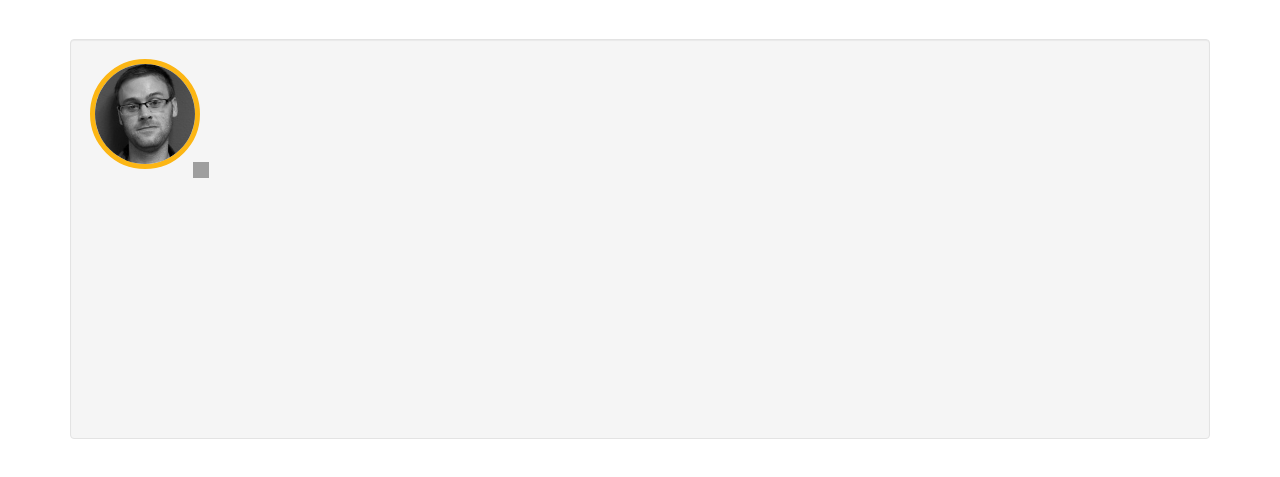
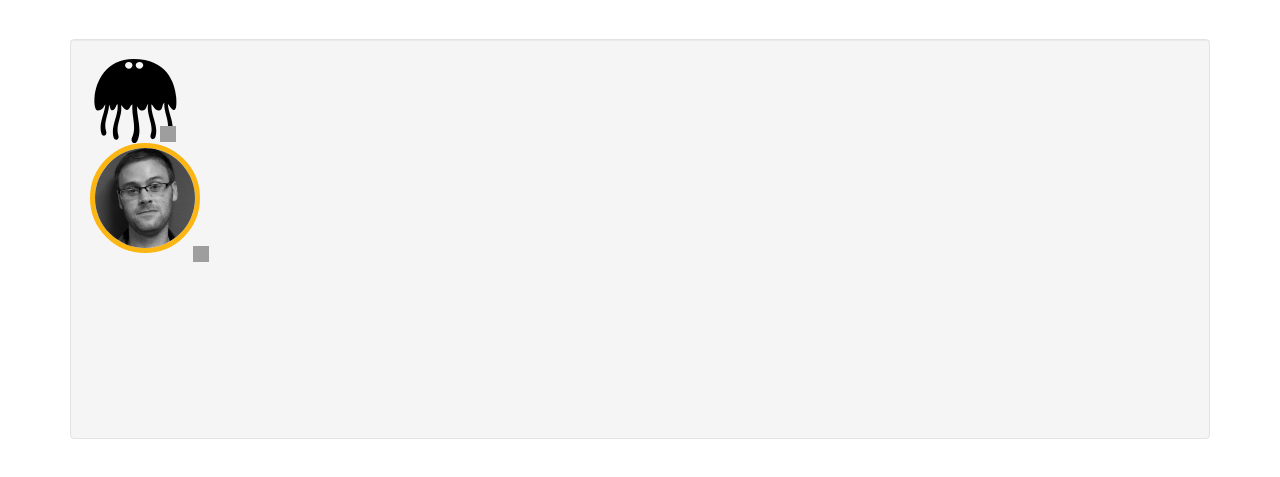
Before and after one commit to mjhea0/jquery-draggable-resizeable, a plain HTML site: page index.html in a window 1280 px wide. Shown: the part 159-636 px from the top of the page. Drawn offline with nearby package versions, Linux system fonts and the light colour scheme; grey boxes are pictures that could not be loaded; a web font is replaced by a local one.

Commit message:
added svg

```diff
--- a/assets/main.css
+++ b/assets/main.css
@@ -1,6 +1,6 @@
 body {padding-top: 50px;}
 .well{height: 400px;}
-img {
+.img-me {
   -moz-border-radius: 100px;
   -webkit-border-radius: 100px;
   border-radius: 100px;
--- a/assets/main.js
+++ b/assets/main.js
@@ -1,8 +1,8 @@
 $(function() {
-  $('#drag-me').draggable( {
+  $('.drag-me').draggable( {
     containment: '#containment',
     cursor: 'move',
     snap: '#content'
   });
-  $('#resize-me').resizable();
+  $('.resize-me').resizable();
 })
--- a/index.html
+++ b/index.html
@@ -15,8 +15,11 @@
       </div>
       <br>
       <div id="containment" class="well">
-        <div id="drag-me" style="display:inline-block">
-          <img id="resize-me" src="assets/me.jpg" />
+        <div class="drag-me" style="display:inline-block">
+          <img class="resize-me img-me" src="assets/me.jpg" />
+        </div>
+        <div class="drag-me" style="display:inline-block">
+          <img class="resize-me" src="assets/monster.svg" />
         </div>
       </div>
     </div>
```
Also changed, not shown: assets/monster.svg (added).
